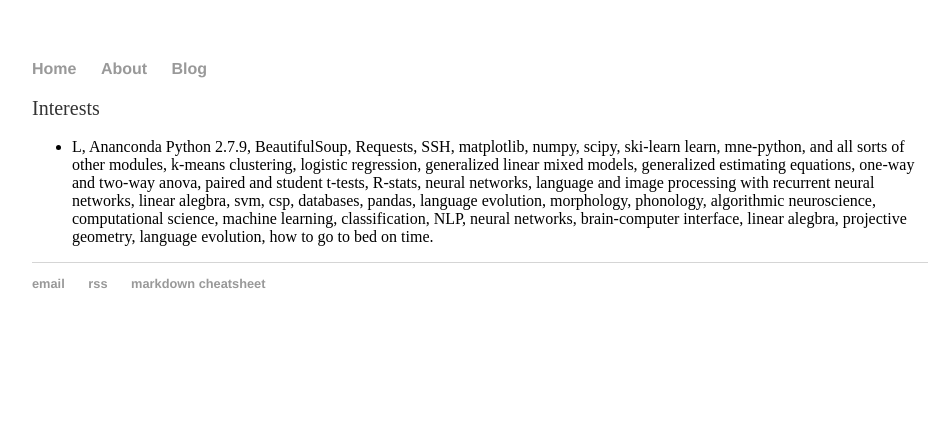
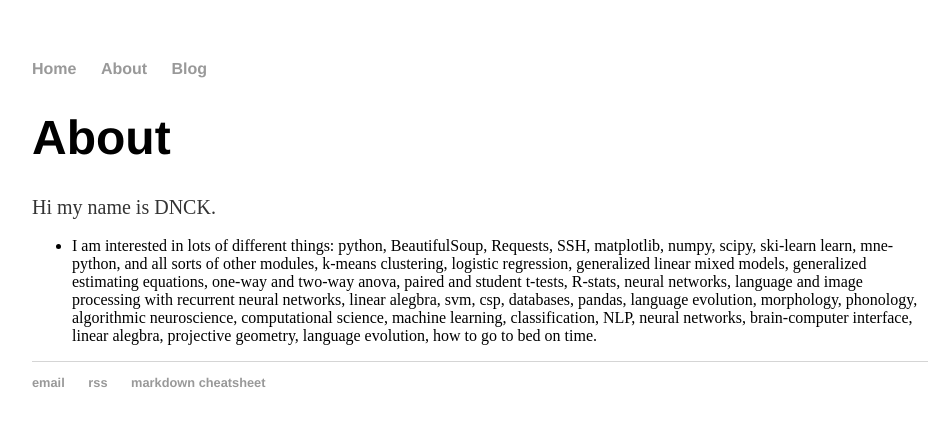
Before and after one commit to dnck/2018_ghpages, a Jekyll site: the page built from about/index.html, in a window 1280 px wide. Shown: the top 426 px of the page, without its empty margins (160-1108 px from the left). Built offline with Jekyll 4.4.1, drawn with Linux system fonts in a browser that asks for light colours.

Commit message:
about page

```diff
--- a/about/index.html
+++ b/about/index.html
@@ -2,11 +2,12 @@
 layout: default
 title: dnck
 ---
-<div class="container">
-<p> Interests </p>
+<div class="about">
+<h1> About </h1>
+<p> Hi my name is DNCK.</p>
 <ul>
 	<li>
-		L, Ananconda Python 2.7.9, BeautifulSoup, Requests, SSH, matplotlib, numpy, scipy, ski-learn learn, mne-python, and all sorts of other modules, k-means clustering, logistic regression, generalized linear mixed models, generalized estimating equations, one-way and two-way anova, paired and student t-tests, R-stats, neural networks, language and image processing with recurrent neural networks, linear alegbra, svm, csp, databases, pandas, language evolution, morphology, phonology, algorithmic neuroscience, computational science, machine learning, classification, NLP, neural networks, brain-computer interface, linear alegbra, projective geometry, language evolution, how to go to bed on time.
+		I am interested in lots of different things: python, BeautifulSoup, Requests, SSH, matplotlib, numpy, scipy, ski-learn learn, mne-python, and all sorts of other modules, k-means clustering, logistic regression, generalized linear mixed models, generalized estimating equations, one-way and two-way anova, paired and student t-tests, R-stats, neural networks, language and image processing with recurrent neural networks, linear alegbra, svm, csp, databases, pandas, language evolution, morphology, phonology, algorithmic neuroscience, computational science, machine learning, classification, NLP, neural networks, brain-computer interface, linear alegbra, projective geometry, language evolution, how to go to bed on time.
 	</li>
 </ul>
 </div><!-- /.blurb -->
```
